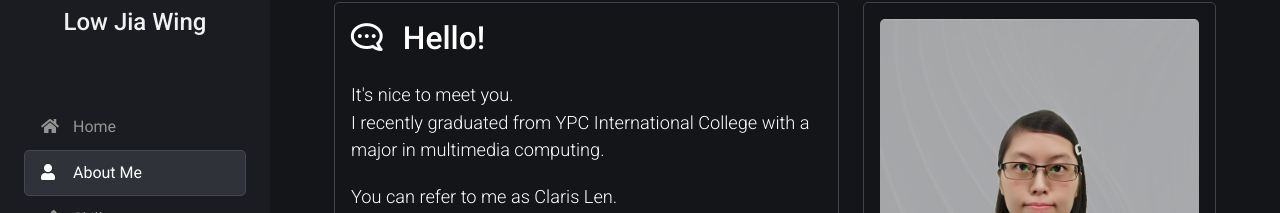
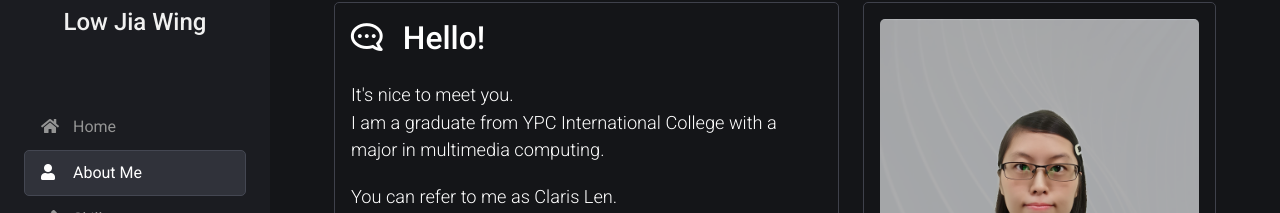
Before and after one commit to ClarisLen/clarislen.github.io, a plain HTML site: page index.html in a window 1280 px wide. Both pictures are taken after a click on the tab "About Me". Shown: the part 176-389 px from the top of the page. Drawn offline with nearby package versions, Linux system fonts and the light colour scheme.

Commit message:
change about me text

```diff
--- a/index.html
+++ b/index.html
@@ -160,7 +160,7 @@
                                             <div class="txtContainer mt-4">
                                                 <div class="txtGroup">
                                                     <p class="m-0">It's nice to meet you.</p>
-                                                    <p class="m-0">I recently graduated from YPC International College with a major in multimedia computing.</p>
+                                                    <p class="m-0">I am a graduate from YPC International College with a major in multimedia computing.</p>
                                                 </div>
                                                 <div class="txtGroup">
                                                     <p class="m-0">You can refer to me as Claris Len.</p>
```
